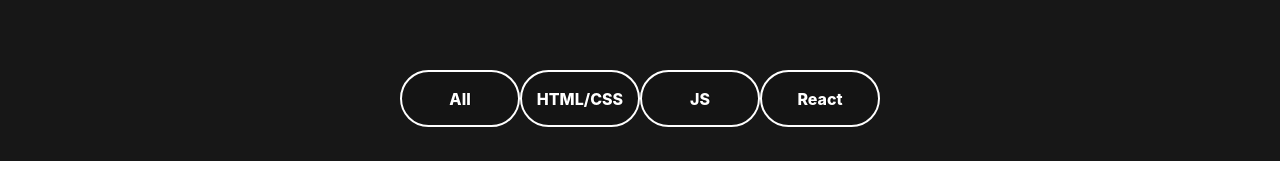
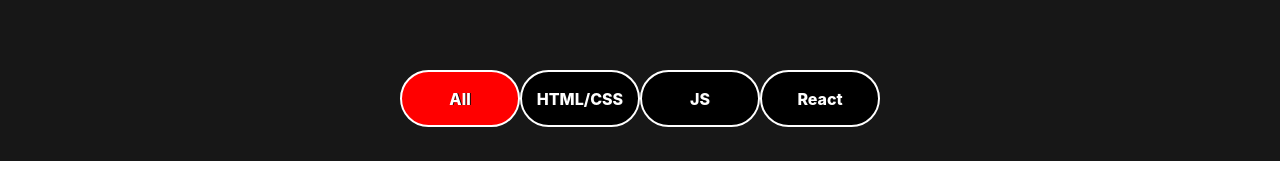
Before and after one commit to MihaelaO29/portofolio, a React (Create React App) app: page /projects in a window 1280 px wide. Shown: the part 204-381 px from the top of the page. Built offline with nearby package versions, Linux system fonts and the light colour scheme.

Commit message:
added filtring project section

```diff
--- a/src/components/projects/project.tsx
+++ b/src/components/projects/project.tsx
@@ -15,6 +15,7 @@ import project_13 from '../../images/project_13.png';
 import project_14 from '../../images/project_14.png';
 import { FontAwesomeIcon } from '@fortawesome/react-fontawesome';
 import { faGithub } from '@fortawesome/free-brands-svg-icons';
+import { useState } from 'react';
 
 
 interface IProject {
@@ -22,98 +23,127 @@ interface IProject {
 	title: string;
 	linkProject: string;
 	linkGitHub: string;
+	category: string;
 }
 
 function Projects() {
-
+	const [selectedCategory, setSelectedCategory] = useState<string>('All');
 	const projects: IProject[] = [
 		{
 			image: project_1,
 			title: 'Work-Out',
 			linkProject: 'https://project-gym-m.netlify.app/',
-			linkGitHub: 'https://github.com/MihaelaO29/gym'
+			linkGitHub: 'https://github.com/MihaelaO29/gym',
+			category: 'React'
 		},
 		{
 			image: project_2,
 			title: 'Best-restaurant',
 			linkProject: 'https://best-m.netlify.app/',
-			linkGitHub: 'https://github.com/MihaelaO29/best'
+			linkGitHub: 'https://github.com/MihaelaO29/best',
+			category: 'React'
 		},
 		{
 			image: project_3,
 			title: 'Comfy House',
 			linkProject: 'https://comfy-house-m.netlify.app/',
-			linkGitHub: 'https://github.com/MihaelaO29/comfy-house'
+			linkGitHub: 'https://github.com/MihaelaO29/comfy-house',
+			category: 'React'
 		},
 		{
 			image: project_4,
 			title: 'Juice Ad',
 			linkProject: 'https://juice-landing-page-m.netlify.app/',
-			linkGitHub: 'https://github.com/MihaelaO29/pepsi-landing-page'
+			linkGitHub: 'https://github.com/MihaelaO29/pepsi-landing-page',
+			category: 'JS'
 		},
 		{
 			image: project_5,
 			title: 'Album Animation',
 			linkProject: 'https://album-m.netlify.app/',
-			linkGitHub: 'https://github.com/MihaelaO29/animation'
+			linkGitHub: 'https://github.com/MihaelaO29/animation',
+			category: 'React'
 		},
 		{
 			image: project_6,
 			title: 'Coffe Shop',
 			linkProject: 'https://coffe-shop-m.netlify.app/',
-			linkGitHub: 'https://github.com/MihaelaO29/coffe-shop'
+			linkGitHub: 'https://github.com/MihaelaO29/coffe-shop',
+			category: 'React'
 		},
 		{
 			image: project_7,
 			title: 'Registration Form',
 			linkProject: 'https://create-account-m.netlify.app/',
-			linkGitHub: 'https://github.com/MihaelaO29/form-validation'
+			linkGitHub: 'https://github.com/MihaelaO29/form-validation',
+			category: 'JS'
 		},
 		{
 			image: project_8,
 			title: 'Fly Away',
 			linkProject: 'https://fly-away-m.netlify.app/',
-			linkGitHub: 'https://github.com/MihaelaO29/kiwi'
+			linkGitHub: 'https://github.com/MihaelaO29/kiwi',
+			category: 'React'
 		},
 			{
 			image: project_9,
 			title: 'Coffe Ad',
 			linkProject: 'https://coffe-m.netlify.app/',
-			linkGitHub: 'https://github.com/MihaelaO29/coffe-landing-page'
+			linkGitHub: 'https://github.com/MihaelaO29/coffe-landing-page',
+			category: 'JS'
 		},
 		{
 			image: project_10,
 			title: 'Dolce',
 			linkProject: 'https://dolce-m.netlify.app/',
-			linkGitHub: 'https://github.com/MihaelaO29/cakes-landing-page'
+			linkGitHub: 'https://github.com/MihaelaO29/cakes-landing-page',
+			category: 'JS'
 		},
 		{
 			image: project_11,
 			title: 'To Do List',
 			linkProject: 'https://list-m.netlify.app/',
-			linkGitHub: 'https://github.com/MihaelaO29/to-do-list'
+			linkGitHub: 'https://github.com/MihaelaO29/to-do-list',
+			category: 'React'
 		},
 		{
 			image: project_12,
 			title: 'Clothes Shop',
 			linkProject: 'https://crown-mihaela.netlify.app/',
-			linkGitHub: 'https://github.com/MihaelaO29/crwn-clothing'
+			linkGitHub: 'https://github.com/MihaelaO29/crwn-clothing',
+			category: 'React'
 		},
 		{
 			image: project_13,
 			title: 'Guess Number',
 			linkProject: 'https://guess-my-number-m.netlify.app/',
-			linkGitHub: 'https://github.com/MihaelaO29/guess-my-number'
+			linkGitHub: 'https://github.com/MihaelaO29/guess-my-number',
+			category: 'React'
 		},
 		{
 			image: project_14,
 			title: 'Foodify',
 			linkProject: 'https://foodify-m.netlify.app/',
-			linkGitHub: 'https://github.com/MihaelaO29/foodify'
+			linkGitHub: 'https://github.com/MihaelaO29/foodify',
+			category: 'React'
+		},
+		{
+			image: project_14,
+			title: 'Travel',
+			linkProject: 'https://travel-page-m.netlify.app/',
+			linkGitHub: 'https://github.com/MihaelaO29/travel-landing-page',
+			category: 'JS'
 		},
 
 	];
 
+	const handleCategoryChange = (category: string) => {
+		setSelectedCategory(category);
+	};
+
+	const filteredProjects = selectedCategory === 'All'
+		? projects
+		: projects.filter(project => project.category === selectedCategory);
 
 	return (
 		<div className='projects_section'>
@@ -121,15 +151,23 @@ function Projects() {
 				<div className='project_heading'>MY PROJECTS</div>
 
 				<div className='all_projects_category'>
-					<div className='p_category'>All</div>
-					<div className='p_category'>HTML/CSS</div>
-					<div className='p_category'>JS</div>
-					<div className='p_category'>React</div>
+					<div className='projects_category' onClick={() => handleCategoryChange('All')}
+				  style={{ backgroundColor: selectedCategory === 'All' ? 'red' : 'black' }}
+					>All</div>
+					<div className='projects_category' onClick={() => handleCategoryChange('HTML/CSS')}
+					  style={{ backgroundColor: selectedCategory === 'HTML/CSS' ? 'red' : 'black' }}
+					>HTML/CSS</div>
+					<div className='projects_category' onClick={() => handleCategoryChange('JS')}
+					 style={{ backgroundColor: selectedCategory === 'JS' ? 'red' : 'black' }}
+					>JS</div>
+					<div className='projects_category' onClick={() => handleCategoryChange('React')}
+					 style={{ backgroundColor: selectedCategory === 'React' ? 'red' : 'black' }}
+					>React</div>
 				</div>
 
 				<div className='all_projects'>
 					<div className='projects_grid'>
-						{projects.map((project) => (
+						{filteredProjects.map((project) => (
 							<div className="card">
 								<div
 									className="cover"
--- a/src/components/projects/projects.css
+++ b/src/components/projects/projects.css
@@ -10,6 +10,7 @@
 }
 
 .all_projects {
+    height: 1330px;
     margin: 50px 120px;
 }
 
@@ -25,6 +26,7 @@
 }
 
 .all_projects_category {
+
     margin: 0px 400px;
     display: flex;
     align-items: center;
@@ -32,8 +34,8 @@
     height: 105px;
 }
 
-.p_category {
-    background-color: #0b0b0b3b;
+.projects_category {
+    background-color: #0b0b0bf2;
     height: 53px;
     width: 120px;
     display: flex;
@@ -108,6 +110,7 @@
         background-position: center center;
         background-repeat: no-repeat;
         border-radius: 30px;
+
         &:before {
             content: '';
             position: absolute;
@@ -163,7 +166,7 @@
         position: absolute;
         height: 100%;
         width: 100%;
-        background: #0b0b0bf2;
+        background: #000000f2;
         transform-style: preserve-3d;
         transition: ease all 2.3s;
         transform: translateZ(-1px);
@@ -172,6 +175,7 @@
         align-items: center;
         justify-content: space-evenly;
         border-radius: 30px;
+
         a {
             transform-style: preserve-3d;
             transition: ease transform 2.3s, ease background .5s;
```
